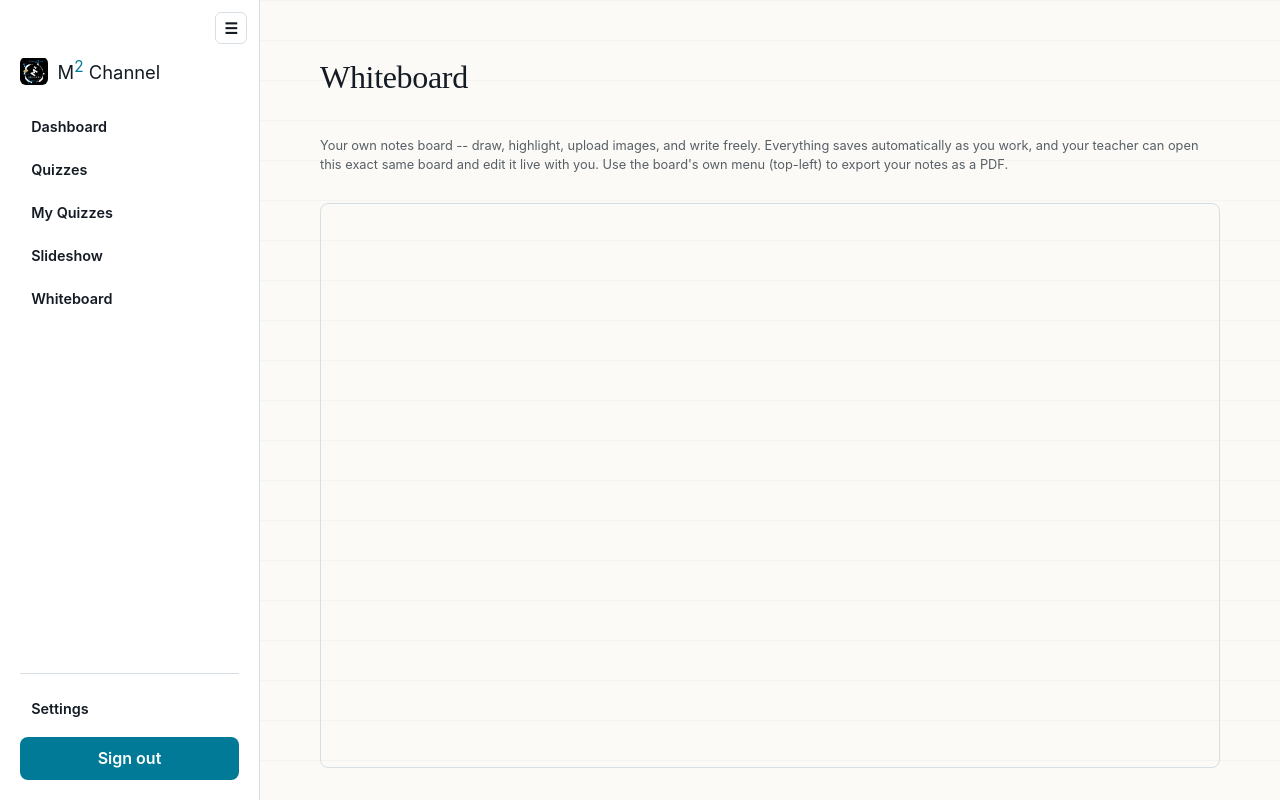
After one commit to AryanSharma238/Math-tutoring-site-kk, a Flask app: template templates/whiteboard.html in a window 1280 px wide. The commit adds this page. Run offline with Flask 3, Linux system fonts and the light colour scheme; the template is opened without the code that fills it, so the values that code supplies are empty; some web fonts are replaced.

Commit message:
Add video class calls (Jitsi) and live collaborative whiteboards (Excalidraw)
Video call:
- 'Join Class' button on the student dashboard, 'Start Class' on the admin dashboard, both
  opening the same fixed Jitsi Meet room (meet.jit.si, free, unlimited, no signup) as a real
  separate popup window rather than an in-page iframe -- since it isn't part of the page DOM,
  navigating the main tab to any other route has zero effect on it, which is what actually
  makes it 'follow you across every page without cutting'. Jitsi's own UI already provides
  camera/mic toggle, screen share, and leave-meeting controls.
- One shared room for everyone (admin runs one class at a time, so every student lands in the
  same call) -- CLASS_CALL_ROOM is env-overridable via CLASS_CALL_ROOM.
- Waiting room: Jitsi's public server supports a Lobby toggle (shield icon) that any
  participant can enable once in the call; added on-page instructions for the admin to turn
  it on when starting class so students wait to be let in.

Whiteboard (Canva-editability gap closed with a tool built for exactly this):
- Researched free embeddable whiteboard options; picked Excalidraw (MIT-licensed, open
  source) over paid/limited alternatives (BoardAPI's free tier caps at 10 boards) -- it
  natively supports drawing, highlighting, image upload, text notes, and PDF/PNG export, all
  built into its own UI once embedded, and its real-time collaboration rooms mean two people
  in the same room see each other's edits live with no custom sync code on our end.
- New StudentProfile.whiteboard_room/whiteboard_key columns -- generated once per student
  (via _ensure_whiteboard) and reused forever, so the student and admin always land in the
  exact same live room. Verified server-side that both sides get an identical room URL.
- Student 'Whiteboard' tab: their personal board, full-size.
- Admin 'Whiteboards' tab: pick any student, opens that same live board, editable in real
  time alongside them.
- Migration entries added for the new columns; verified the upgrade path against a seeded
  pre-whiteboard schema.

```diff
--- a/app.py
+++ b/app.py
@@ -2,6 +2,7 @@ import json
 import math
 import os
 import re
+import secrets
 import threading
 import uuid
 from datetime import datetime, timedelta, timezone as dt_timezone
@@ -19,6 +20,13 @@ from supabase import create_client
 from models import CurriculumFile, Quiz, SiteEmbed, StudentProfile, TodoItem, User, db
 
 GITHUB_REPO = "AryanSharma238/Math-tutoring-site-kk"
+
+# Video call: one fixed Jitsi Meet room shared by the admin and every student. Since the admin
+# only ever runs one class at a time, everyone joining the same room is exactly the desired
+# behavior -- no per-student room bookkeeping needed. meet.jit.si is Jitsi's free public server
+# (no signup, unlimited use); the room name just needs to be unique enough that a stranger
+# wouldn't guess it. Override via env var if you ever want to rotate it.
+CLASS_CALL_ROOM = os.environ.get("CLASS_CALL_ROOM", "M2Channel-AryanSharma-MathTutoring-9f3a")
 
 # In-memory quiz-generation job store. Generation runs in a background thread so the
 # HTTP request that kicks it off returns instantly -- this avoids Render's platform
@@ -492,6 +500,8 @@ _PENDING_COLUMN_MIGRATIONS = [
     # app's new profile_id-only inserts) don't hit a NOT NULL violation.
     "ALTER TABLE site_embeds ADD COLUMN profile_id INTEGER",
     "ALTER TABLE site_embeds ALTER COLUMN slot DROP NOT NULL",
+    "ALTER TABLE student_profiles ADD COLUMN whiteboard_room VARCHAR(32)",
+    "ALTER TABLE student_profiles ADD COLUMN whiteboard_key VARCHAR(32)",
 ]
 
 
@@ -653,6 +663,16 @@ def register_routes(app):
         session.clear()
         return redirect(url_for("home"))
 
+    def _ensure_whiteboard(profile):
+        """Generate this student's Excalidraw collaboration room the first time anyone (student
+        or admin) opens their whiteboard, then reuse it forever -- same room = same live board
+        for both sides, persisted via Excalidraw's own backend, not ours."""
+        if not profile.whiteboard_room or not profile.whiteboard_key:
+            profile.whiteboard_room = secrets.token_hex(10)
+            profile.whiteboard_key = secrets.token_urlsafe(16)
+            db.session.commit()
+        return profile.whiteboard_url
+
     @app.route("/dashboard")
     @login_required
     def dashboard():
@@ -661,6 +681,7 @@ def register_routes(app):
             students = User.query.filter_by(is_admin=False).order_by(User.created_at).all()
             return render_template(
                 "admin_dashboard.html", user=user, students=students, active="dashboard",
+                class_call_room=CLASS_CALL_ROOM,
             )
 
         profile = user.profile
@@ -670,6 +691,7 @@ def register_routes(app):
         return render_template(
             "student_dashboard.html", user=user, profile=profile,
             next_class=profile.next_class, active="dashboard",
+            class_call_room=CLASS_CALL_ROOM,
         )
 
     @app.route("/admin/assign-quiz")
@@ -679,6 +701,42 @@ def register_routes(app):
         students = User.query.filter_by(is_admin=False).order_by(User.created_at).all()
         return render_template(
             "admin_assign_quiz.html", user=current_user(), students=students, active="assign-quiz",
+        )
+
+    @app.route("/whiteboard")
+    @login_required
+    def whiteboard():
+        user = current_user()
+        if user.is_admin:
+            return redirect(url_for("admin_whiteboards"))
+        profile = user.profile
+        if not profile or not profile.setup_complete:
+            return render_template("waiting.html", user=user)
+        board_url = _ensure_whiteboard(profile)
+        return render_template(
+            "whiteboard.html", user=user, board_url=board_url, active="whiteboard",
+        )
+
+    @app.route("/admin/whiteboards")
+    @login_required
+    @admin_required
+    def admin_whiteboards():
+        students = User.query.filter_by(is_admin=False).order_by(User.created_at).all()
+        return render_template(
+            "admin_whiteboards.html", user=current_user(), students=students, active="whiteboards",
+        )
+
+    @app.route("/admin/student/<int:user_id>/whiteboard")
+    @login_required
+    @admin_required
+    def admin_student_whiteboard(user_id):
+        student = User.query.filter_by(id=user_id, is_admin=False).first_or_404()
+        admin = current_user()
+        students = User.query.filter_by(is_admin=False).order_by(User.created_at).all()
+        board_url = _ensure_whiteboard(student.profile)
+        return render_template(
+            "admin_whiteboard_view.html", user=admin, students=students, student=student,
+            board_url=board_url,
         )
 
     @app.route("/admin/student/<int:user_id>/embed", methods=["POST"])
--- a/static/app.js
+++ b/static/app.js
@@ -1,3 +1,20 @@
+// ---------- Class video call (Jitsi Meet, opened as a real separate browser window) ----------
+// A genuine second OS window -- not an in-page iframe -- is what actually makes it "follow you
+// across every page without cutting": since it isn't part of this page's DOM, navigating the
+// main tab to a different route has zero effect on it. It keeps running until the user closes
+// it or clicks "Leave meeting" inside Jitsi's own UI, which already provides camera/mic toggle,
+// screen share, and leave -- no custom controls needed.
+function openClassCall(room, displayName) {
+  const url =
+    `https://meet.jit.si/${encodeURIComponent(room)}` +
+    `#userInfo.displayName="${encodeURIComponent(displayName || "")}"` +
+    `&config.prejoinPageEnabled=false`;
+  const w = 380, h = 660;
+  const left = Math.max((window.screen.availWidth || 1200) - w - 24, 0);
+  const top = Math.max((window.screen.availHeight || 800) - h - 24, 0);
+  window.open(url, "classCall", `width=${w},height=${h},left=${left},top=${top}`);
+}
+
 // Render LaTeX math (delimited by $...$ or $$...$$) inside an element via KaTeX.
 // Quiz text is generated by the AI using these delimiters -- see QUIZ_SYSTEM_PROMPT in app.py.
 function renderMathIn(el) {
--- a/static/style.css
+++ b/static/style.css
@@ -798,6 +798,47 @@ img.curriculum-viewer {
   margin: 0;
 }
 
+/* Whiteboard -- a full working canvas, not a small preview, so it gets most of the viewport
+   instead of being constrained like the slideshow embed. */
+.whiteboard-content { display: flex; flex-direction: column; }
+
+.whiteboard-embed-wrap {
+  position: relative;
+  width: 100%;
+  flex: 1 1 auto;
+  min-height: 70vh;
+  margin-top: 1rem;
+  border: 1px solid var(--border);
+  border-radius: 8px;
+  overflow: hidden;
+}
+
+.whiteboard-embed-frame {
+  position: absolute;
+  width: 100%;
+  height: 100%;
+  top: 0;
+  left: 0;
+  border: none;
+  padding: 0;
+  margin: 0;
+}
+
+.student-board-list {
+  display: flex;
+  flex-direction: column;
+  gap: 0.6rem;
+  margin-top: 1rem;
+}
+
+.student-board-row {
+  display: block;
+  text-decoration: none;
+  color: var(--text);
+  font-weight: 600;
+}
+.student-board-row:hover { border-color: #4f46e5; }
+
 .quiz-choices {
   margin-top: 0.75rem;
   display: flex;
--- a/templates/_admin_sidebar.html
+++ b/templates/_admin_sidebar.html
@@ -9,6 +9,7 @@
     <nav class="tabs">
       <a href="{{ url_for('dashboard') }}" class="{{ 'active' if active == 'dashboard' else '' }}">Dashboard</a>
       <a href="{{ url_for('admin_assign_quiz') }}" class="{{ 'active' if active == 'assign-quiz' else '' }}">Assign Quiz</a>
+      <a href="{{ url_for('admin_whiteboards') }}" class="{{ 'active' if active == 'whiteboards' else '' }}">Whiteboards</a>
     </nav>
     <a class="btn logout-btn" href="{{ url_for('logout') }}">Sign out</a>
     <h3 class="section-label">Students</h3>
--- a/templates/_portal_nav.html
+++ b/templates/_portal_nav.html
@@ -3,4 +3,5 @@
   <a href="{{ url_for('quizzes') }}" class="{{ 'active' if active == 'quizzes' else '' }}">Quizzes</a>
   <a href="{{ url_for('own_quizzes_page') }}" class="{{ 'active' if active == 'my-quizzes' else '' }}">My Quizzes</a>
   <a href="{{ url_for('slideshow') }}" class="{{ 'active' if active == 'slideshow' else '' }}">Slideshow</a>
+  <a href="{{ url_for('whiteboard') }}" class="{{ 'active' if active == 'whiteboard' else '' }}">Whiteboard</a>
 </nav>
--- /dev/null
+++ b/templates/whiteboard.html
@@ -0,0 +1,18 @@
+{% extends "base.html" %}
+{% block title %}Whiteboard{% endblock %}
+{% block body %}
+<div class="portal">
+  {% include "_student_sidebar.html" %}
+  <main class="content whiteboard-content">
+    <h1>Whiteboard</h1>
+    <p class="muted small">
+      Your own notes board -- draw, highlight, upload images, and write freely. Everything
+      saves automatically as you work, and your teacher can open this exact same board and
+      edit it live with you. Use the board's own menu (top-left) to export your notes as a PDF.
+    </p>
+    <div class="whiteboard-embed-wrap">
+      <iframe src="{{ board_url }}" class="whiteboard-embed-frame" allow="clipboard-write"></iframe>
+    </div>
+  </main>
+</div>
+{% endblock %}
```
Also changed, not shown: models.py (+13 -0 lines), templates/admin_dashboard.html (+23 -0 lines), templates/admin_whiteboard_view.html (added, +15 -0 lines), templates/admin_whiteboards.html (added, +23 -0 lines), templates/student_dashboard.html (+11 -0 lines).
